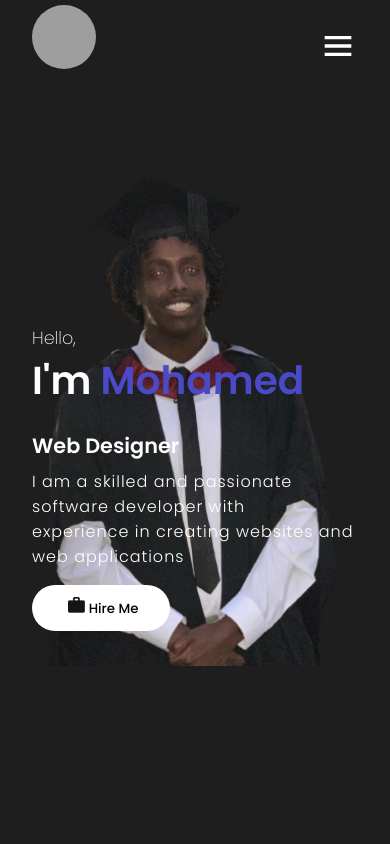
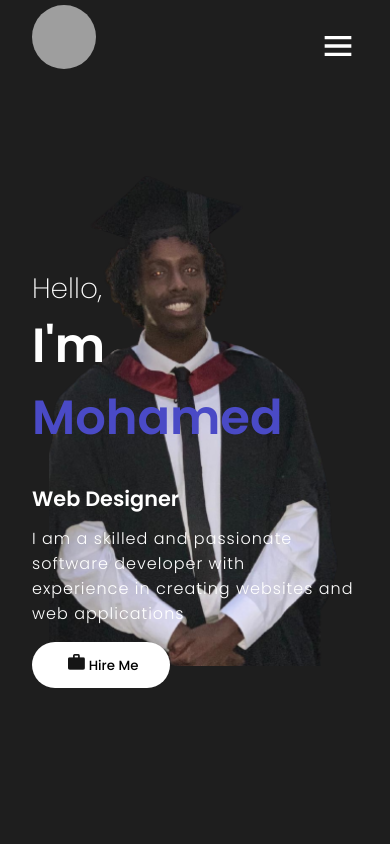
Before and after one commit to MAIsmail1/Portfolio, a React (Create React App) app in the folder portfolio/: page / in a window 390 px wide. Shown: the top 844 px of the page. Built offline with nearby package versions, Linux system fonts and the light colour scheme; grey boxes are pictures that could not be loaded.

Commit message:
css changes to fix margin when screen is smaller

```diff
--- a/portfolio/src/components/Intro/intro.css
+++ b/portfolio/src/components/Intro/intro.css
@@ -98,3 +98,17 @@
 
     }
 }
+
+@media screen and (max-width:840px) {
+    .hello {
+        font-size: 1.75rem;
+        font-weight: 100;
+    }
+     .introName {
+        font-size: 3rem;
+
+    }
+    .introText {
+        font-size: 3rem;
+    }
+}
--- a/portfolio/src/components/Intro/intro.js
+++ b/portfolio/src/components/Intro/intro.js
@@ -11,7 +11,7 @@ const Intro = () => {
     <section id="intro" >
       <div className="introContent" data-aos="fade-right" data-aos-duration="1000" data-aos-once="true">
         <span className="hello">Hello,</span>
-        <span className="IntroText">I'm <span className="introName">Mohamed</span> <br />
+        <span className="introText">I'm <span className="introName">Mohamed</span> <br />
           <TypeAnimation
             sequence={[
               'Software Developer',
--- a/portfolio/src/components/Projects/projects.css
+++ b/portfolio/src/components/Projects/projects.css
@@ -19,6 +19,14 @@
     gap: 1.875rem;
 
 
+}
+@media screen and (max-width:400px) {
+    .workContainer {
+        position: relative;
+        right: 1rem;
+
+
+    }
 }
 
 .workContainerGrid {
--- a/portfolio/src/components/Skills/skills.css
+++ b/portfolio/src/components/Skills/skills.css
@@ -11,7 +11,14 @@
     margin: 0 auto;
 
 }
+@media screen and (max-width:400px) {
+    .iconsList {
+        position: relative;
+        right: 1rem;
 
+
+    }
+}
 a {
     text-decoration: none;
     color: white;
```
